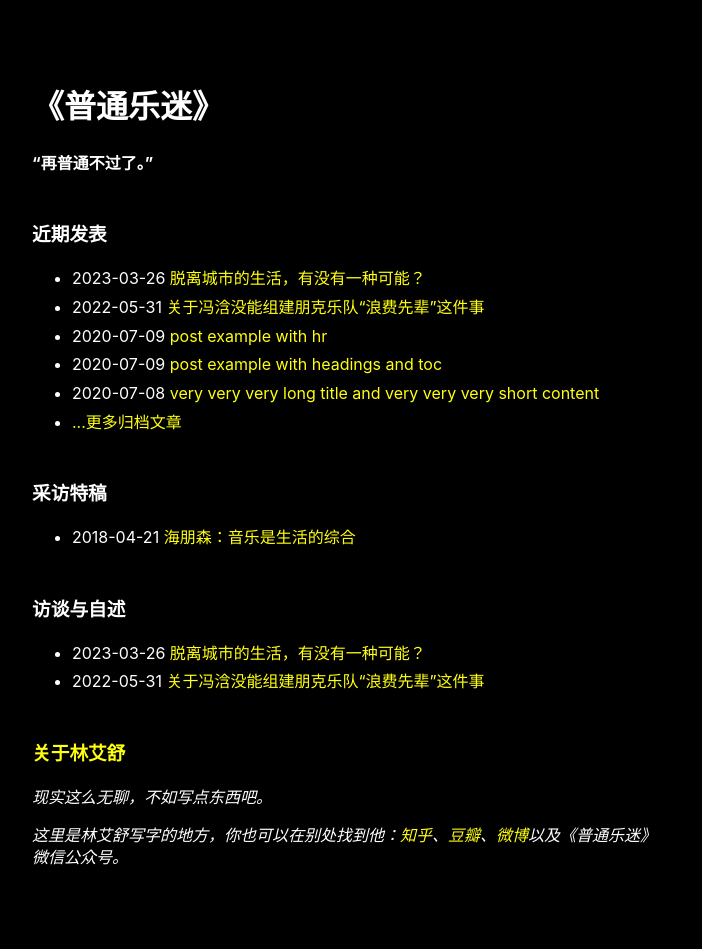
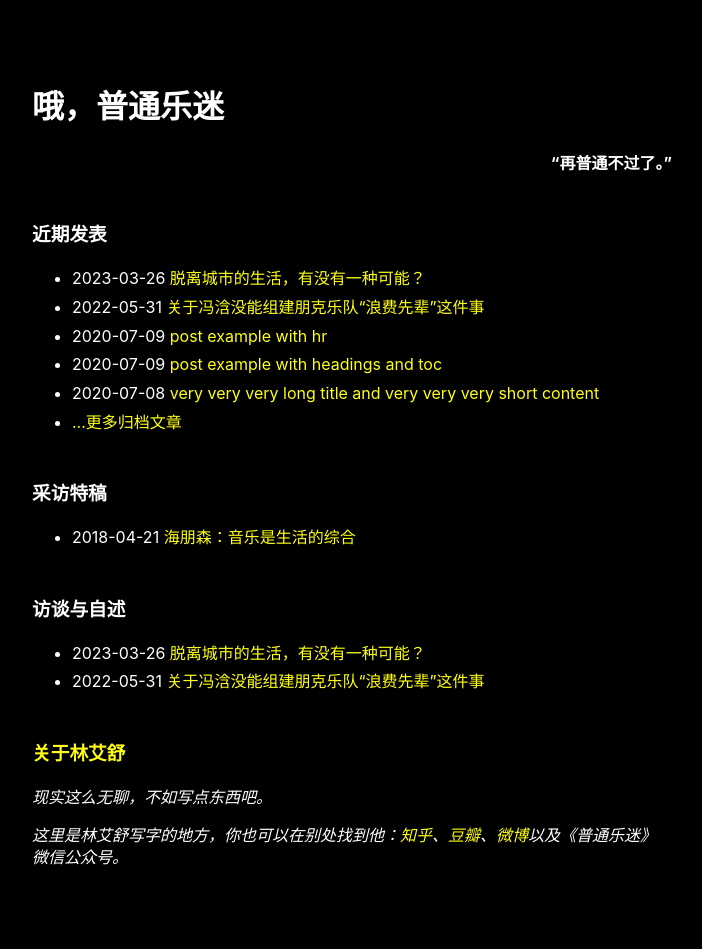
Before and after one commit to salingerlin/salingerlin.github.io, a Jekyll site: the page built from index.md, in a window 1280 px wide. Shown: the whole page, without its empty margins (288-990 px from the left). Built offline with Jekyll 4.4.1, drawn with Linux system fonts in a browser that asks for light colours.

Commit message:
Update _config.yml

```diff
--- a/_config.yml
+++ b/_config.yml
@@ -1,10 +1,10 @@
-title: 《普通乐迷》 # name of the site
+title: 哦，普通乐迷 # name of the site
 author: 林艾舒 # name of site's author
 email: nassace@gmail.com # email of site's author
 url: https://salingerlin.github.io/ # root address of the site
 baseurl: "" # subpath of the site, e.g. "/blog" (leave it blank "" if you're site shouldn't use a subpath)
 description: > # description of the site (multiple lines allowed)
-  <b>“再普通不过了。”</b><br>
+  <p align="right"><b>“再普通不过了。”</b></p>
 
 
 permalink: /:slug.html
```
